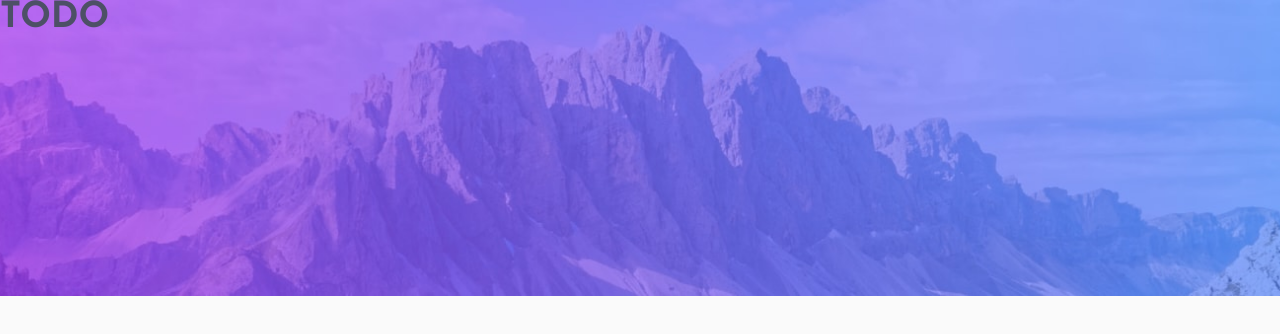
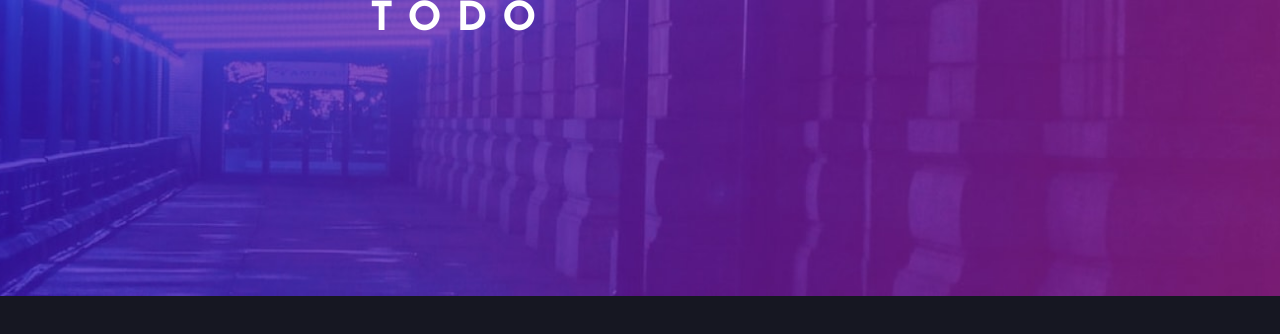
Before and after one commit to Jesuloba-world/todo-app-fm, a React (Create React App) app: page / in a window 1280 px wide. Shown: the top 334 px of the page. Built offline with nearby package versions, Linux system fonts and the light colour scheme.

Commit message:
App name now displaying

```diff
--- a/src/App.tsx
+++ b/src/App.tsx
@@ -1,10 +1,11 @@
 import React from "react";
 import Background from "./containers/Background/Background";
+import Todo from "./containers/Todo/Todo";
 
 function App() {
 	return (
-		<Background isDark={false}>
-			<h1>TODO</h1>
+		<Background isDark={true}>
+			<Todo />
 		</Background>
 	);
 }
--- /dev/null
+++ b/src/components/AppName/AppName.tsx
@@ -0,0 +1,5 @@
+import React from "react";
+
+const AppName = () => <h1 className="appName">TODO</h1>;
+
+export default AppName;
--- a/src/containers/Background/Background.tsx
+++ b/src/containers/Background/Background.tsx
@@ -9,7 +9,11 @@ const Background: React.FC<backgroundProps> = (props) => (
 		<div
 			className={`background--head background--head--dark__${props.isDark}`}
 		></div>
-		<div className={`background--app-holder`}>{props.children}</div>
+		<div className={`background--app-holder`}>
+			<div className={`background--app-holder__main`}>
+				{props.children}
+			</div>
+		</div>
 	</div>
 );
 
--- /dev/null
+++ b/src/containers/Todo/Todo.tsx
@@ -0,0 +1,13 @@
+import React from "react";
+
+import AppName from "../../components/AppName/AppName";
+
+const Todo: React.FC = (props) => {
+	return (
+		<div>
+			<AppName />
+		</div>
+	);
+};
+
+export default Todo;
--- /dev/null
+++ b/src/sass/components/_appName.scss
@@ -0,0 +1,11 @@
+.appName {
+	// width: 167px;
+	// height: 40px;
+
+	font-weight: $weightBold;
+	font-size: 4rem;
+	line-height: 4rem;
+	letter-spacing: 1.5rem;
+
+	color: #ffffff;
+}
--- a/src/sass/index.scss
+++ b/src/sass/index.scss
@@ -6,3 +6,6 @@
 
 // Layout
 @import "./layout/background";
+
+// Component
+@import "./components/appName";
--- a/src/sass/layout/_background.scss
+++ b/src/sass/layout/_background.scss
@@ -38,5 +38,10 @@
 		left: 0;
 		width: 100%;
 		height: 100%;
+
+		&__main {
+			width: 54rem;
+			margin: 0 auto;
+		}
 	}
 }
```
